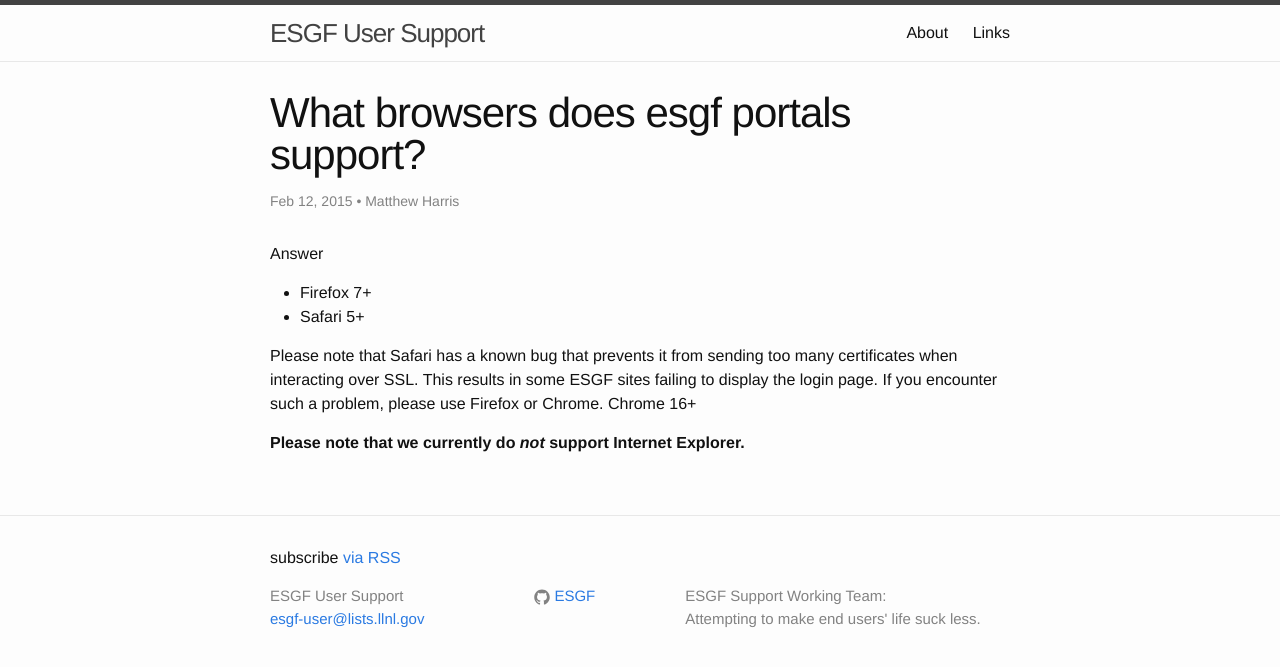
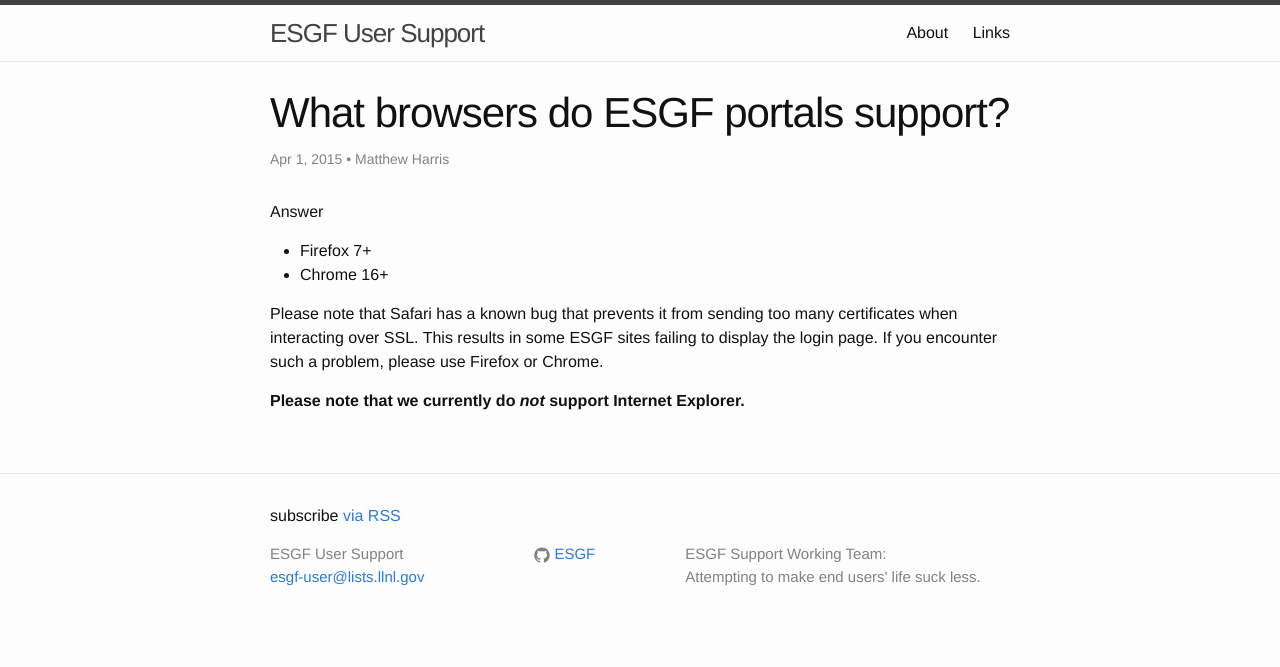
Before and after one commit to ESGF/esgf-swt, a Jekyll site: the page built from _posts/2015-02-15-what-are-the-supported-browsers.markdown, in a window 1280 px wide. Shown: the top 667 px of the page. Built offline with Jekyll 4.4.1, drawn with Linux system fonts in a browser that asks for light colours.

Commit message:
Minor changes in "What browsers ..."

```diff
--- a/_posts/2015-02-15-what-are-the-supported-browsers.markdown
+++ b/_posts/2015-02-15-what-are-the-supported-browsers.markdown
@@ -1,17 +1,16 @@
 ---
 layout: post
-title:  "What browsers does esgf portals support?"
+title:  "What browsers do ESGF portals support?"
 categories: browser portal user
-date:   2015-02-12 09:17:23
+date:   2015-04-01 14:52:00
 author: Matthew Harris
 ---
 
 Answer
 
 * Firefox 7+
-* Safari 5+
+* Chrome 16+
 
 Please note that Safari has a known bug that prevents it from sending too many certificates when interacting over SSL. This results in some ESGF sites failing to display the login page. If you encounter such a problem, please use Firefox or Chrome.
-Chrome 16+
 
 **Please note that we currently do *not* support Internet Explorer.**
```
Also changed, not shown: 1 other file.
